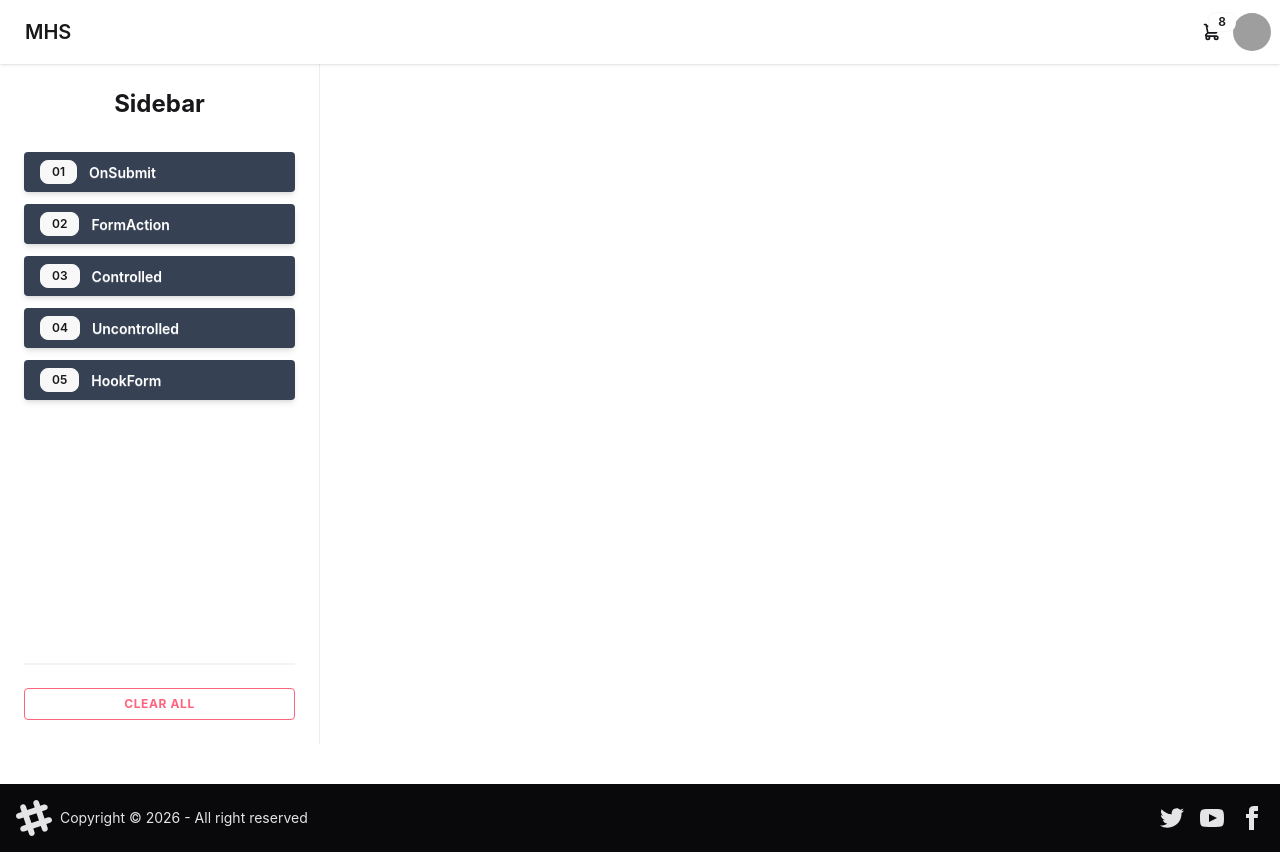
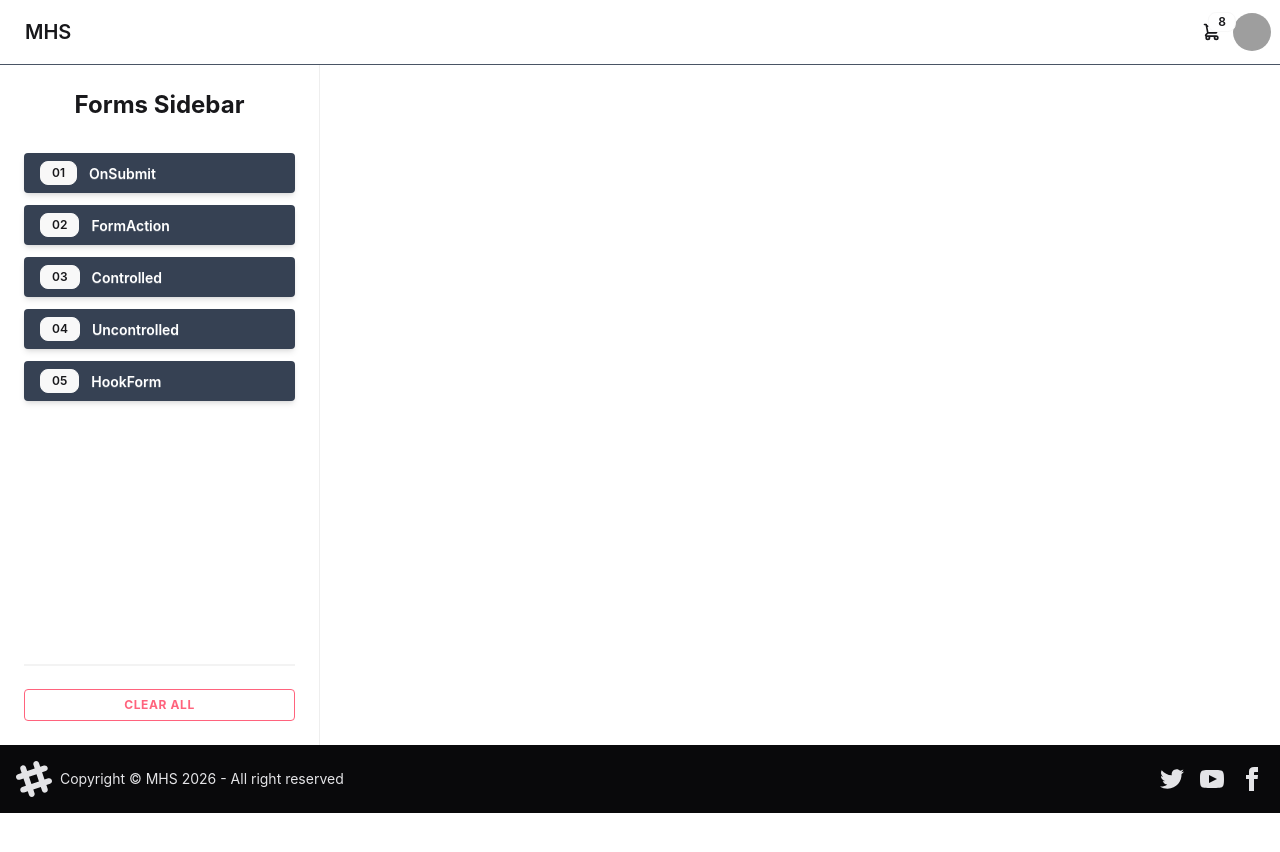
Before and after one commit to MuradHasan49/React-Form-Practice, a React (Vite) app: page / in a window 1280 px wide. After the commit the page ends 813 px from the top, so only its background shows below. Built offline with nearby package versions, Linux system fonts and the light colour scheme; grey boxes are pictures that could not be loaded.

Commit message:
complete project

```diff
--- a/src/Components/Footer/Footer.jsx
+++ b/src/Components/Footer/Footer.jsx
@@ -3,7 +3,10 @@ import React from 'react'
 const Footer = () => {
     return (
         <>
-            <footer className="footer sm:footer-horizontal bg-neutral text-neutral-content items-center p-4">
+            <footer className="bg-neutral">
+                <div className="container mx-auto footer sm:footer-horizontal  text-neutral-content items-center p-4 ">
+
+
                 <aside className="grid-flow-col items-center">
                     <svg
                         width="36"
@@ -16,7 +19,7 @@ const Footer = () => {
                         <path
                             d="M22.672 15.226l-2.432.811.841 2.515c.33 1.019-.209 2.127-1.23 2.456-1.15.325-2.148-.321-2.463-1.226l-.84-2.518-5.013 1.677.84 2.517c.391 1.203-.434 2.542-1.831 2.542-.88 0-1.601-.564-1.86-1.314l-.842-2.516-2.431.809c-1.135.328-2.145-.317-2.463-1.229-.329-1.018.211-2.127 1.231-2.456l2.432-.809-1.621-4.823-2.432.808c-1.355.384-2.558-.59-2.558-1.839 0-.817.509-1.582 1.327-1.846l2.433-.809-.842-2.515c-.33-1.02.211-2.129 1.232-2.458 1.02-.329 2.13.209 2.461 1.229l.842 2.515 5.011-1.677-.839-2.517c-.403-1.238.484-2.553 1.843-2.553.819 0 1.585.509 1.85 1.326l.841 2.517 2.431-.81c1.02-.33 2.131.211 2.461 1.229.332 1.018-.21 2.126-1.23 2.456l-2.433.809 1.622 4.823 2.433-.809c1.242-.401 2.557.484 2.557 1.838 0 .819-.51 1.583-1.328 1.847m-8.992-6.428l-5.01 1.675 1.619 4.828 5.011-1.674-1.62-4.829z"></path>
                     </svg>
-                    <p>Copyright © {new Date().getFullYear()} - All right reserved</p>
+                    <p>Copyright © MHS {new Date().getFullYear()} - All right reserved</p>
                 </aside>
                 <nav className="grid-flow-col gap-4 md:place-self-center md:justify-self-end">
                     <a>
@@ -53,6 +56,7 @@ const Footer = () => {
                         </svg>
                     </a>
                 </nav>
+                </div>
             </footer>
         </>
     )
--- a/src/Components/Navbar/Navbar.jsx
+++ b/src/Components/Navbar/Navbar.jsx
@@ -4,7 +4,10 @@ import { Link } from 'react-router'
 const Navbar = () => {
     return (
         <>
-            <div className="navbar bg-base-100 shadow-sm">
+            <div className=" bg-base-100 border-b  border-gray-600 ">
+
+
+                <div className="navbar container mx-auto ">
                     <div className="flex-1">
                         <Link to="/">
                             <a className="btn btn-ghost text-xl">MHS</a>
@@ -53,6 +56,7 @@ const Navbar = () => {
                         </div>
                     </div>
                 </div>
+            </div>
         </>
     )
 }
--- a/src/Outlet/MainOutlet.jsx
+++ b/src/Outlet/MainOutlet.jsx
@@ -8,20 +8,18 @@ import Sidebar from '../Sidebar'
 const MainOutlet = () => {
     return (
         <>
+            <Navbar />
             <div className="container mx-auto">
-
-                <Navbar />
                 <div className="grid grid-cols-12 ">
                     <div className="col-span-2">
-
                         <Sidebar />
                     </div>
                     <div className="col-span-10 mt-10">
                         <Outlet />
                     </div>
                 </div>
-                <Footer />
             </div>
+            <Footer />
         </>
     )
 }
--- a/src/Pages/Home/Home.jsx
+++ b/src/Pages/Home/Home.jsx
@@ -5,7 +5,7 @@ const Home = () => {
 
     return (
         <>
-            <div className="min-h-[85vh] px-10 py-5 flex">
+            <div className="min-h-[80vh] px-10 py-5 flex">
 
             </div>
         </>
--- a/src/Sidebar.jsx
+++ b/src/Sidebar.jsx
@@ -15,7 +15,7 @@ const Sidebar = () => {
     return (
         <>
             <div className=" min-h-[85vh] w-80 bg-base-100 border-r border-base-300 flex flex-col p-6">
-                <h2 className="text-2xl font-bold text-center mb-8">Sidebar</h2>
+                <h2 className="text-2xl font-bold text-center mb-8"> Forms Sidebar</h2>
 
                 <div className="flex flex-col gap-3">
 
```
Also changed, not shown: src/index.css (line endings or trailing spaces). Lines whose indentation alone changed are shown as unchanged.
